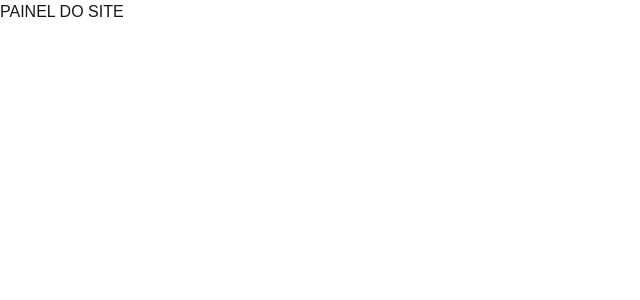
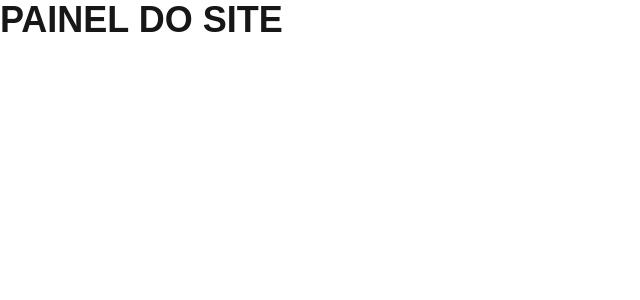
Before and after one commit to alexandriaimoveis/painel, a Next.js app: page / in a window 1280 px wide. Shown: the top 300 px of the page, without its empty margins (0-640 px from the left). Built offline with nearby package versions, Linux system fonts and the light colour scheme.

Commit message:
feat: font

```diff
--- a/app/page.js
+++ b/app/page.js
@@ -3,7 +3,7 @@ import Image from "next/image";
 export default function Home() {
   return (
     <>
-      PAINEL DO SITE
+      <h1 className="text-4xl align-center justify-center font-bold">PAINEL DO SITE</h1>
     </>
   );
 }
```
